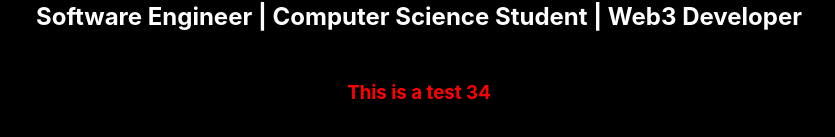
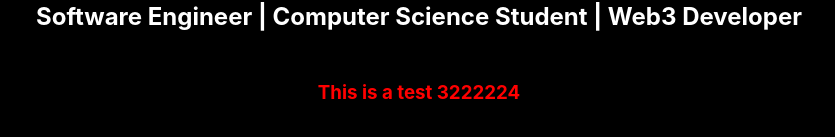
Before and after one commit to Jaso412/Website, a plain HTML site: page index.html in a window 1280 px wide. Shown: the part 155-292 px from the top of the page, without its empty margins (221-1056 px from the left). Drawn offline with Linux system fonts and the light colour scheme.

Commit message:
fav pls work

```diff
--- a/index.html
+++ b/index.html
@@ -12,7 +12,7 @@
             <h1>@Jason_Howarth</h1>
             <h2>Software Engineer | Computer Science Student | Web3 Developer</h2>
         </section>
-            <h3> This is a test 34 </h3>
+            <h3> This is a test 3222224 </h3>
     </body>
 
 
```
